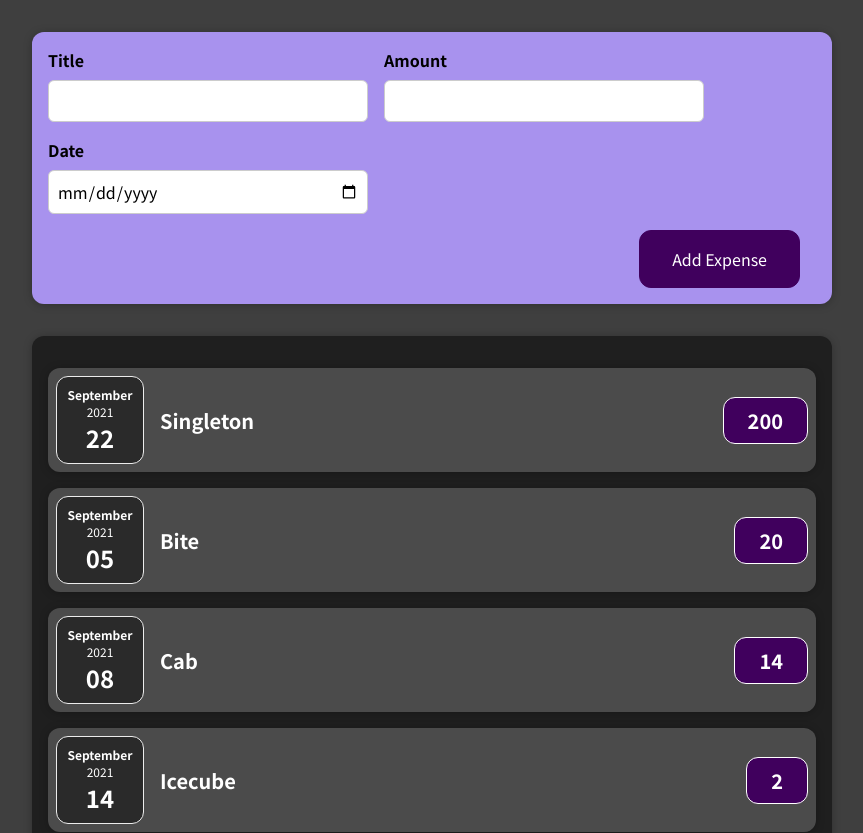
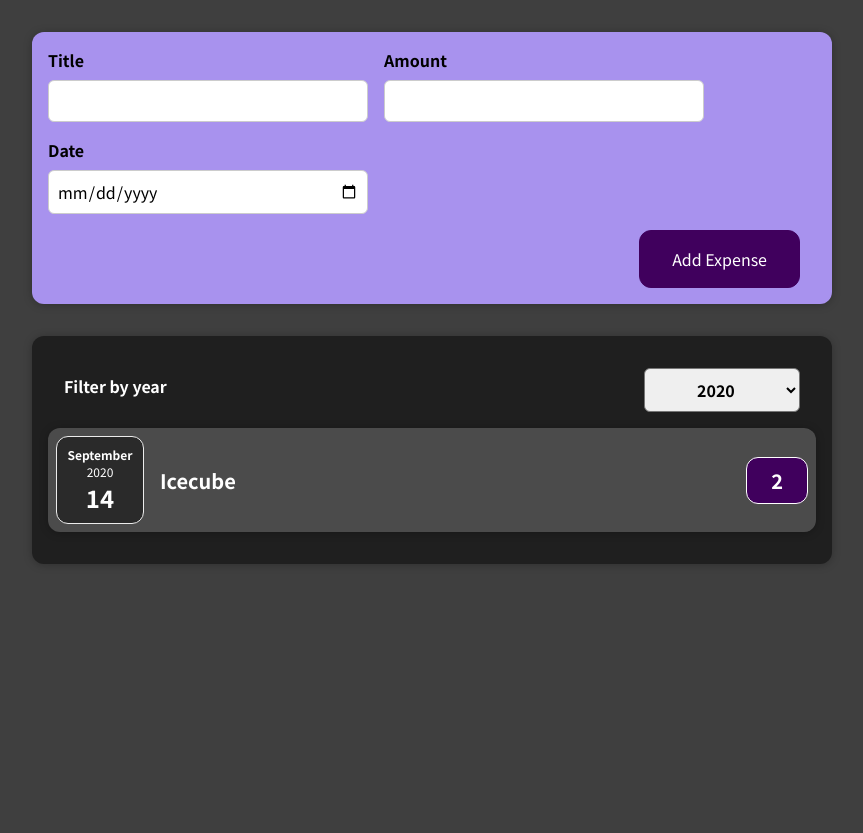
Before and after one commit to udaraliyanage/expense-tracker-react, a React (Create React App) app: page / in a window 1280 px wide. Shown: the top 833 px of the page, without its empty margins (208-1071 px from the left). After the commit the page ends 800 px from the top, so only its background shows below. Built offline with nearby package versions, Linux system fonts and the light colour scheme.

Commit message:
Add expense filter which filters by year

```diff
--- a/src/App.js
+++ b/src/App.js
@@ -25,13 +25,13 @@
         },
         {
             description: 'Icecube',
-            date: new Date(2021, 8, 14),
+            date: new Date(2020, 8, 14),
             amount: 2,
             id : 4
         },
         {
             description: 'Ciga',
-            date: new Date(2021, 8, 14),
+            date: new Date(2019, 8, 14),
             amount: 14,
             id : 5
         }
--- a/src/components/Expenses/ExpensePanel.js
+++ b/src/components/Expenses/ExpensePanel.js
@@ -1,9 +1,19 @@
 import './ExpensePanel.css'
 import ExpenseItem from "./ExpenseItem";
 import Card from "../UI/Card";
+import ExpensesFilter from "./ExpensesFilter";
+import {useState} from "react";
 
 function ExpensePanel(props) {
-    var expenseItems = props.items.map(expense =>
+
+    const [selectedYear, setFilteredYear] = useState('2020')
+    const filterChangeHandler = (selectedYear) => {
+        setFilteredYear(selectedYear);
+    };
+
+    let expenseItems = props.items
+        .filter(i => i.date.getFullYear().toString() === selectedYear)
+        .map(expense =>
             (
                 <ExpenseItem
                     key={expense.id}
@@ -15,9 +25,11 @@
         );
     return (
         <Card className="expenses">
+            <ExpensesFilter selected={selectedYear} onChangeFilter={filterChangeHandler}/>
             {expenseItems}
         </Card>
     )
 }
 
+
 export default ExpensePanel
--- /dev/null
+++ b/src/components/Expenses/ExpensesFilter.css
@@ -0,0 +1,24 @@
+.expenses-filter {
+  color: white;
+  padding: 0 1rem;
+}
+
+.expenses-filter__control {
+  display: flex;
+  width: 100%;
+  align-items: center;
+  justify-content: space-between;
+  margin: 1rem 0;
+}
+
+.expenses-filter label {
+  font-weight: bold;
+  margin-bottom: 0.5rem;
+}
+
+.expenses-filter select {
+  font: inherit;
+  padding: 0.5rem 3rem;
+  font-weight: bold;
+  border-radius: 6px;
+}
--- /dev/null
+++ b/src/components/Expenses/ExpensesFilter.js
@@ -0,0 +1,26 @@
+import React from 'react';
+
+import './ExpensesFilter.css';
+
+const ExpensesFilter = (props) => {
+  const dropdownChangeHandler = (event) => {
+    props.onChangeFilter(event.target.value);
+  };
+
+  return (
+    <div className='expenses-filter'>
+      <div className='expenses-filter__control'>
+        <label>Filter by year</label>
+        <select value={props.selected} onChange={dropdownChangeHandler}>
+          <option value='2023'>2023</option>
+          <option value='2022'>2022</option>
+          <option value='2021'>2021</option>
+          <option value='2020'>2020</option>
+          <option value='2019'>2019</option>
+        </select>
+      </div>
+    </div>
+  );
+};
+
+export default ExpensesFilter;
```
Lines whose indentation alone changed are shown as unchanged.
